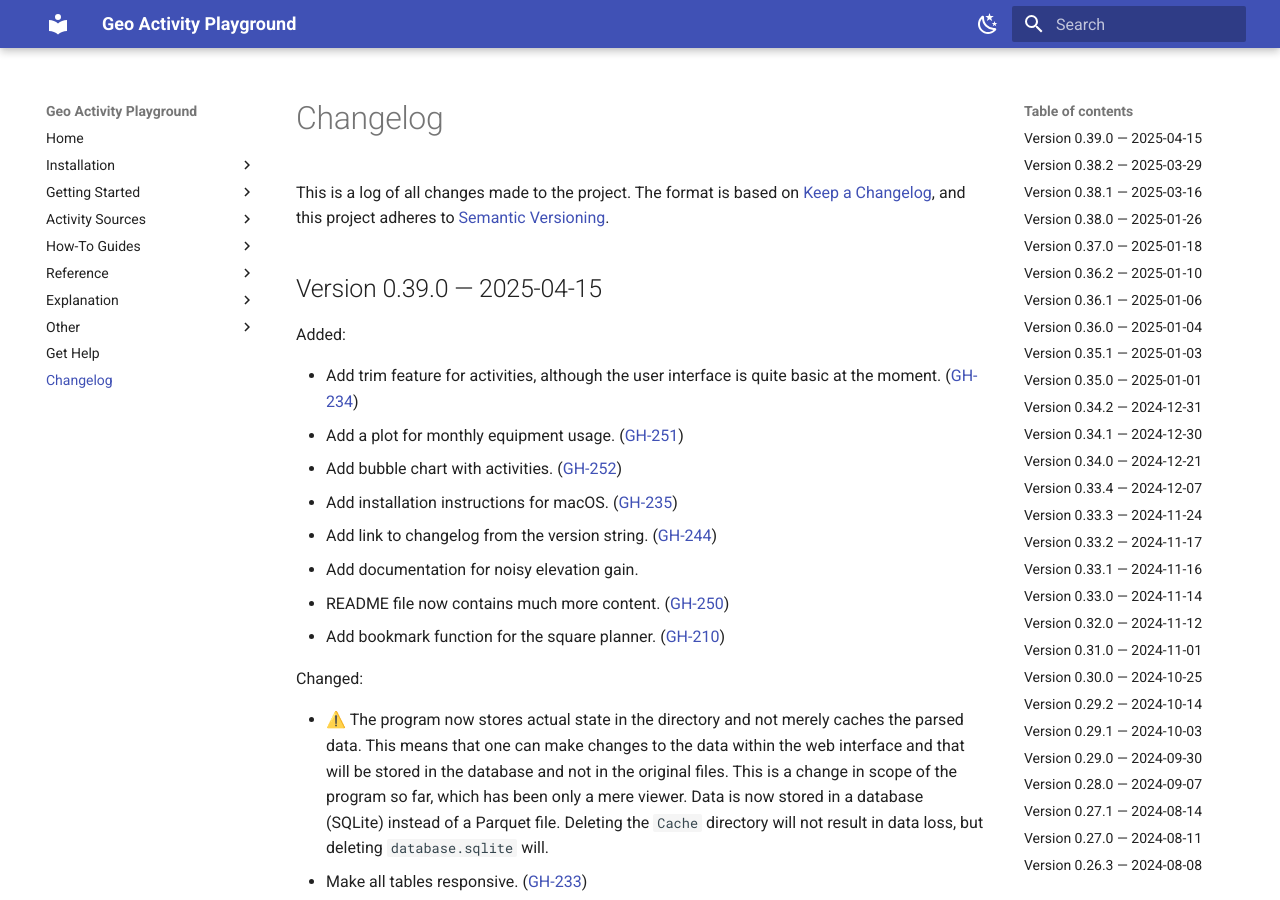
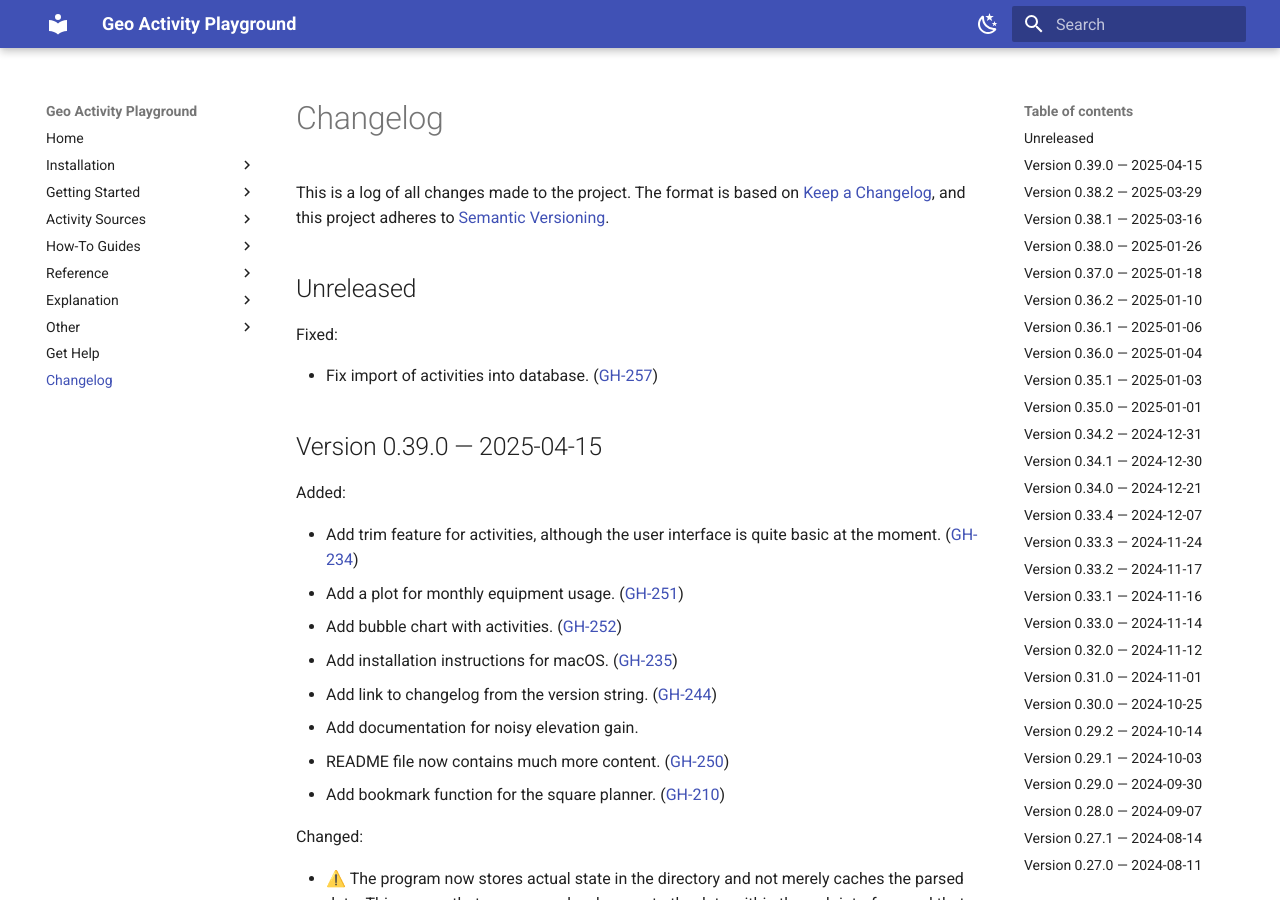
Before and after one commit to martin-ueding/geo-activity-playground, an MkDocs documentation site: the page built from docs/changelog.md, in a window 1280 px wide and 900 px high. Built offline with MkDocs 1.6.1 and Material for MkDocs 9.7.7, drawn with Linux system fonts in a browser that asks for light colours.

Commit message:
Changelog entry

```diff
--- a/docs/changelog.md
+++ b/docs/changelog.md
@@ -14,6 +14,13 @@
 
 ([GH-000](https://github.com/martin-ueding/geo-activity-playground/issues/000))
 -->
+
+## Unreleased
+
+Fixed:
+
+- Fix import of activities into database. ([GH-257](https://github.com/martin-ueding/geo-activity-playground/issues/257))
+
 
 ## Version 0.39.0 — 2025-04-15
 
```
